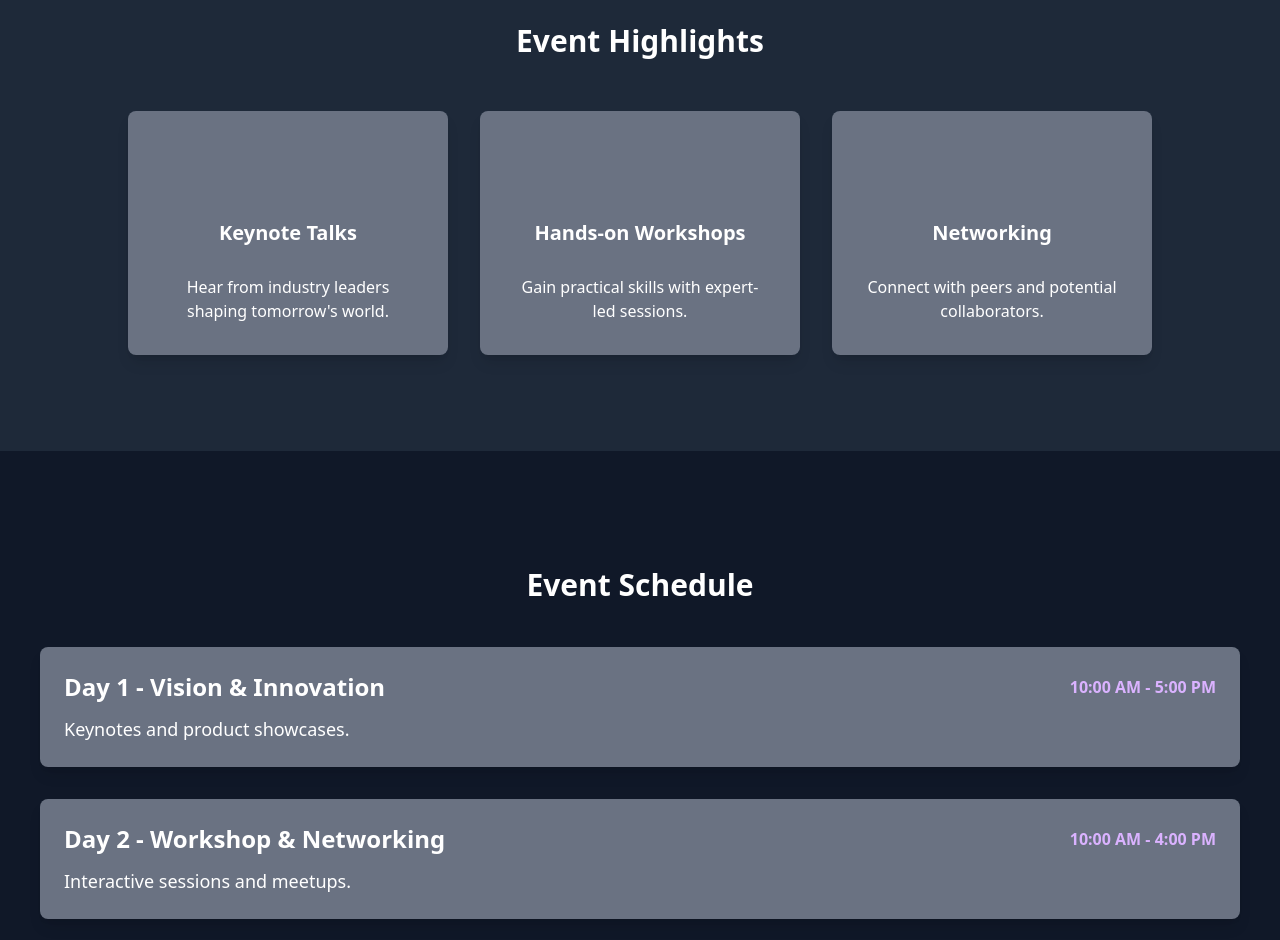
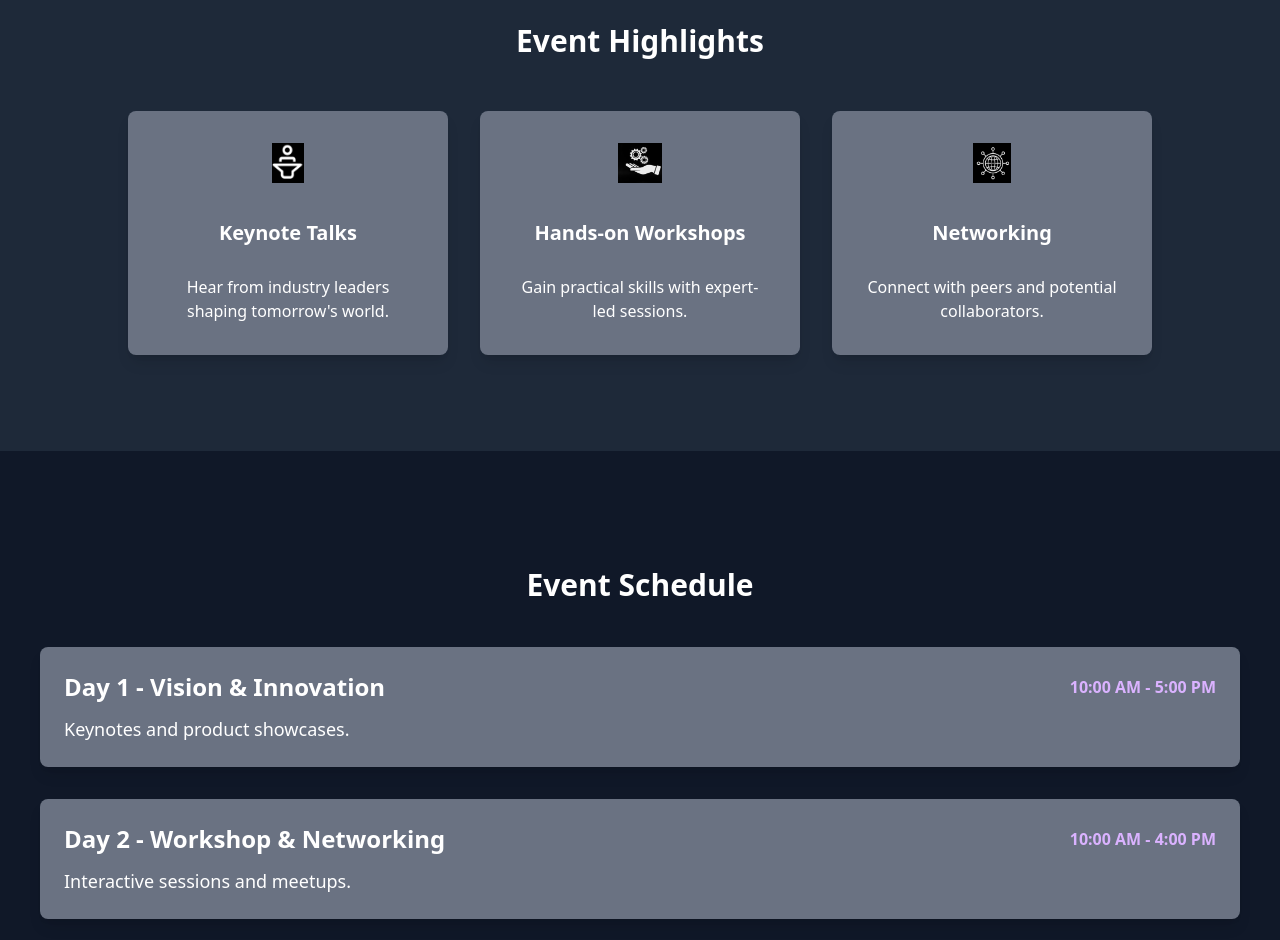
Before and after one commit to Aj12062001/rit-full-stack-code, a plain HTML site: page course code/task 4/index.html in a window 1280 px wide. Shown: the part 1317-2257 px from the top of the page. Drawn offline with nearby package versions, Linux system fonts and the light colour scheme.

Commit message:
Add files via upload

```diff
--- a/course code/task 4/index.html
+++ b/course code/task 4/index.html
@@ -84,17 +84,17 @@
             <h2 class="text-3xl font-bold p-5">Event Highlights</h2>
             <div class="grid grid-cols-1 md:grid-cols-3 gap-8 max-w-5xl mx-auto mt-8">
                 <div class="bg-gray-500 text-white rounded-lg shadow-lg p-6 sm:p-8 flex flex-col items-center">
-                    <img src="../../img/msg.png" alt="" class="mb-4 h-10 invert">
+                    <img src="Screenshot (84).png" alt="" class="mb-4 h-10 invert">
                     <h3 class="text-xl font-bold mb-2 p-5">Keynote Talks</h3>
                     <p class="text-sm sm:text-base">Hear from industry leaders shaping tomorrow's world.</p>
                 </div>
                 <div class="bg-gray-500 text-white rounded-lg shadow-lg p-6 sm:p-8 flex flex-col items-center">
-                    <img src="../../img/msg.png" alt="" class="mb-4 h-10 invert">
+                    <img src="Screenshot (85).png" alt="" class="mb-4 h-10 invert">
                     <h3 class="text-xl font-bold mb-2 p-5">Hands-on Workshops</h3>
                     <p class="text-sm sm:text-base">Gain practical skills with expert-led sessions.</p>
                 </div>
                 <div class="bg-gray-500 text-white rounded-lg shadow-lg p-6 sm:p-8 flex flex-col items-center">
-                    <img src="../../img/msg.png" alt="" class="mb-4 h-10 invert">
+                    <img src="Screenshot (86).png" alt="" class="mb-4 h-10 invert">
                     <h3 class="text-xl font-bold mb-2 p-5">Networking</h3>
                     <p class="text-sm sm:text-base">Connect with peers and potential collaborators.</p>
                 </div>
```
Also changed, not shown: course code/task 4/Screenshot (84).png (added), course code/task 4/Screenshot (85).png (added), course code/task 4/Screenshot (86).png (added).
